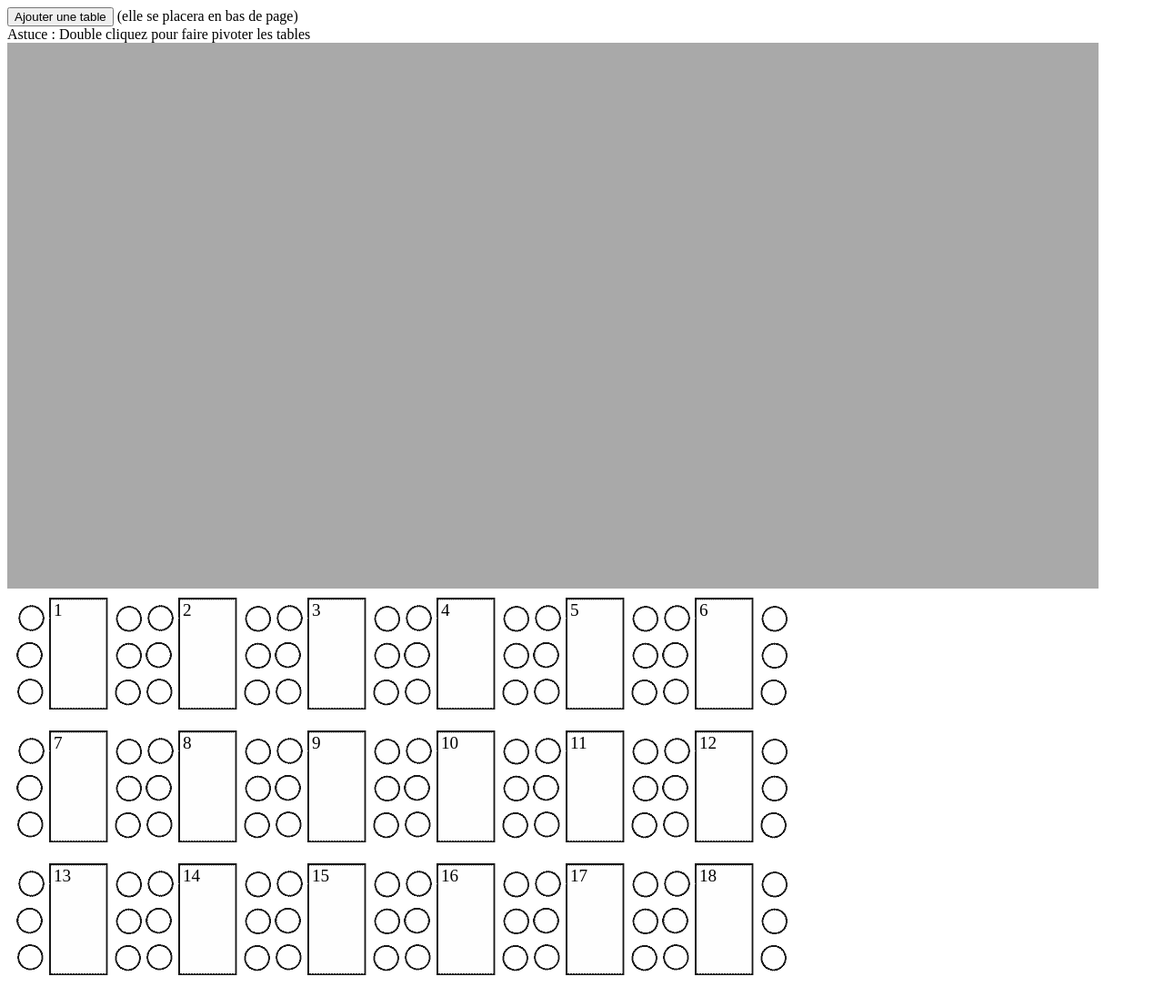
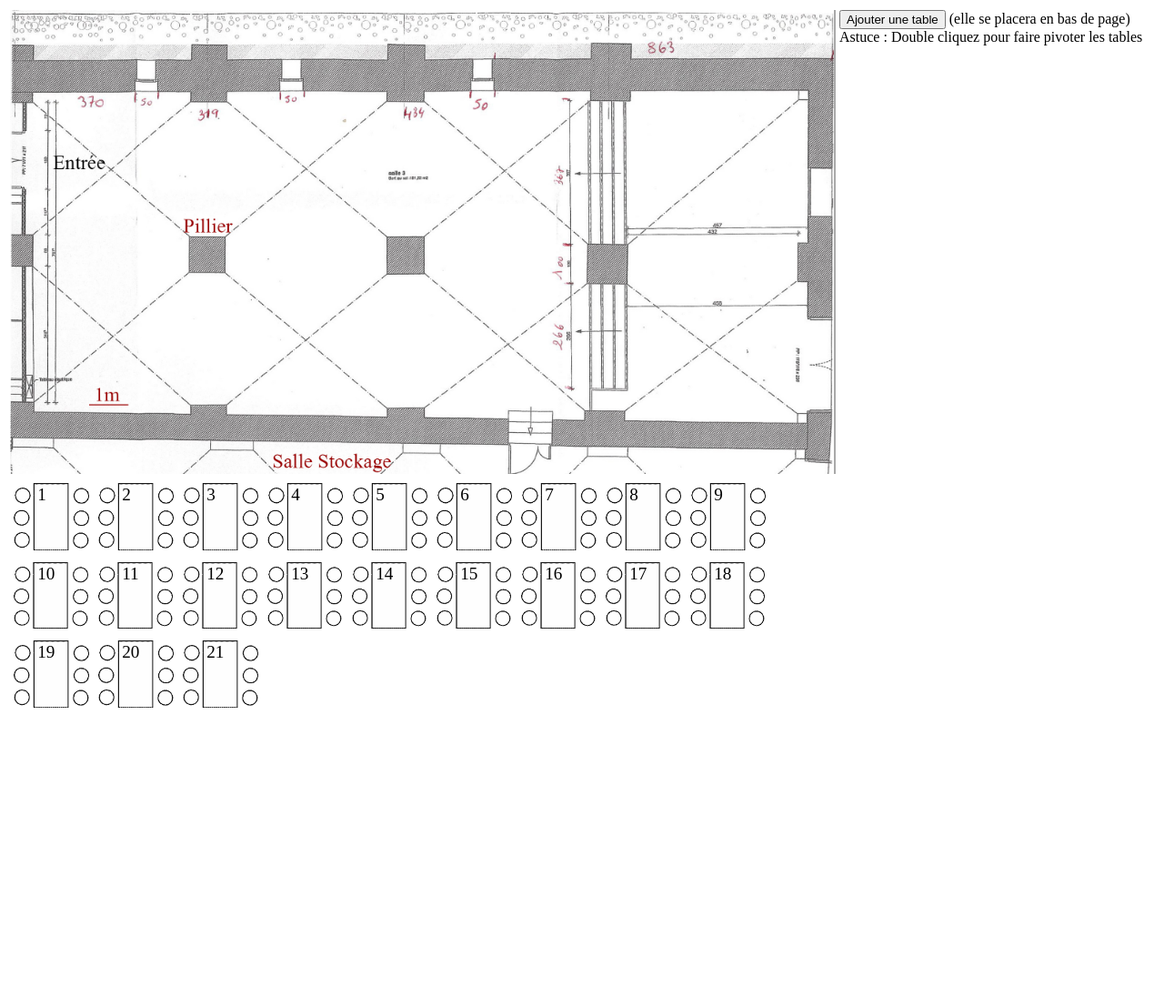
Before and after one commit to biblion84/organisationTable, a plain HTML site: page index.html in a window 1280 px wide. Shown: the whole page at 91% size. After the commit the page ends 800 px from the top, so only its background shows below. Drawn offline with Linux system fonts and the light colour scheme.

Commit message:
Refactorisation

```diff
--- a/app.js
+++ b/app.js
@@ -1,3 +1,74 @@
+const MAX_TABLE_ROW = 8;
+
+let numero_element;
+let elements = document.getElementsByClassName("grid-snap");
+let coordonnes = new Array(elements.length);
+
+interact(".grid-snap") // librairie interact.js
+    .draggable({
+
+        snap: {
+            targets: [interact.createSnapGrid({x: 5, y: 5})],
+            range: Infinity,
+            relativePoints: [{x: 0, y: 0}]
+        },
+        inertia: false,
+        restrict: {
+            restriction: document.getElementsByClassName("grid-snap").parentNode,
+            elementRect: {top: 0, left: 0, bottom: 1, right: 1},
+            endOnly: true
+        }
+    })
+    .on('dragmove', function (event) {
+        numero_element = event.target.attributes.getNamedItem("number").nodeValue;
+        coordonnes[numero_element][0] += event.dx;
+        coordonnes[numero_element][1] += event.dy;
+
+        event.target.style.transform = 'translate(' + coordonnes[numero_element][0] + 'px, ' + coordonnes[numero_element][1] + 'px)';
+        if (event.target.attributes.getNamedItem("rotated").nodeValue)
+            event.target.style.webkitTransform += 'rotate(' + event.target.attributes.getNamedItem("rotated").nodeValue + 'deg)';
+    })
+    .on('doubletap', function (event) {
+        let rotation = ( parseInt(event.target.attributes.getNamedItem("rotated").nodeValue) + 45) % 360;
+        event.target.setAttribute("rotated", rotation);
+        event.target.style.webkitTransform += 'rotate(' + 45 + 'deg)';
+    });
+
+function addTable(iteration) {
+    let grid = document.getElementById("table");
+    grid = grid.lastElementChild.lastElementChild;
+
+    let td = document.createElement("td");
+    let table = document.createElement("div");
+    table.setAttribute("class", "grid-snap");
+
+    td.appendChild(table);
+
+    if (grid.childElementCount > MAX_TABLE_ROW) {
+        grid = grid.parentNode;
+        let tr = document.createElement("tr");
+        tr.appendChild(td);
+        grid.appendChild(tr);
+    } else {
+        grid.appendChild(td);
+    }
+
+    elements = document.getElementsByClassName("grid-snap");
+    let lst_tb = elements.length - 1;
+    coordonnes[lst_tb] = [];
+    coordonnes[lst_tb][0] = 0;
+    coordonnes[lst_tb][1] = 0;
+    elements[lst_tb].setAttribute("number", lst_tb);
+    elements[lst_tb].setAttribute("rotated", "0");
+    elements[lst_tb].innerHTML = "&nbsp".repeat(5) + elements.length;
+
+    if (iteration > 0) {
+        addTable(iteration - 1);
+    }
+}
+
+
+
 /*
 
 
@@ -41,108 +112,3 @@
 
 
  */
-
-var element;
-var NB_table = 0;
-var numero_element;
-var elements = document.getElementsByClassName("grid-snap");
-var i;
-var coordonnes = new Array(elements.length);
-var tables = new Array(elements.length);
-for (i = 0; i < elements.length; i++) {
-    coordonnes[i] = new Array(2);
-    coordonnes[i][0] = 0;
-    coordonnes[i][1] = 0;
-    elements[i].setAttribute("number", i);
-    elements[i].setAttribute("rotated", 0);
-    elements[i].innerHTML ="&nbsp&nbsp&nbsp&nbsp&nbsp&nbsp&nbsp&nbsp" +  (i + 1); //lol
-}
-
-
-
-interact(".grid-snap")
-    .draggable({
-
-        snap: {
-            targets: [interact.createSnapGrid({x: 5, y: 5})],
-            range: Infinity,
-            relativePoints: [{x: 0, y: 0}]
-        },
-        inertia: false,
-        restrict: {
-            restriction: document.getElementsByClassName("grid-snap").parentNode,
-            elementRect: {top: 0, left: 0, bottom: 1, right: 1},
-            endOnly: true
-        }
-    })
-    .on('dragmove', function (event) {
-        numero_element = event.target.attributes.getNamedItem("number").nodeValue;
-        coordonnes[numero_element][0] += event.dx;
-        coordonnes[numero_element][1] += event.dy;
-
-        event.target.style.transform = 'translate(' + coordonnes[numero_element][0] + 'px, ' + coordonnes[numero_element][1] + 'px)';
-        if (event.target.attributes.getNamedItem("rotated").nodeValue)
-            event.target.style.webkitTransform += 'rotate(' + event.target.attributes.getNamedItem("rotated").nodeValue + 'deg)';
-    })
-    .on('doubletap', function (event) {
-        var change;
-        console.log(event.target.attributes.getNamedItem("rotated").nodeValue);
-        let rotation = ( parseInt(event.target.attributes.getNamedItem("rotated").nodeValue) + 45) % 360;
-        event.target.setAttribute("rotated", rotation);
-
-        // numero_element = event.target.attributes.getNamedItem("number").nodeValue;
-        event.target.style.webkitTransform += 'rotate(' + 45 + 'deg)';
-        console.log(rotation);
-
-    });
-
-function addTable() {
-    let grid = document.getElementById("table");
-    grid = grid.lastElementChild.lastElementChild;
-
-    console.log(grid.childElementCount);
-    let td = document.createElement("td");
-    let table = document.createElement("div");
-    table.setAttribute("class", "grid-snap");
-
-    td.appendChild(table);
-
-    if (grid.childElementCount > 5){
-        grid = grid.parentNode;
-        let tr = document.createElement("tr");
-        tr.appendChild(td);
-        grid.appendChild(tr);
-    } else
-        grid.appendChild(td);
-    elements = document.getElementsByClassName("grid-snap");
-
-    coordonnes[elements.length - 1] = new Array(2);
-    coordonnes[elements.length - 1][0] = 0;
-    coordonnes[elements.length - 1][1] = 0;
-    elements[elements.length - 1].setAttribute("number", elements.length - 1);
-    elements[elements.length - 1].setAttribute("rotated", 0);
-    elements[elements.length - 1].innerHTML = elements.length;
-
-}
-
-/*
- function Table(element) {
- this.element = element;
- this.rotated = false;
- this.x = 0;
- this.y = 0;
- this.nb =NB_table;
- NB_table = NB_table +  1;
- this.rotate = function () {
- if (!this.rotated)
- this.element.style.webkitTransform += 'rotate('+90+'deg)';
- else
- this.element.style.webkitTransform =  'translate(' + x + 'px, ' + y + 'px)';
- this.rotated =! this.rotated;
- }
- this.moving = function () {
- this.element.style.webkitTransform ='translate(' + x + 'px, ' + y + 'px)'
- if (this.rotated)
- this.element.style.webkitTransform +=' rotate('+90+'deg)';
- }
- }*/
--- a/index.html
+++ b/index.html
@@ -8,76 +8,28 @@
 
 </head>
 <body>
-<button onclick="addTable()">Ajouter une table</button>
-(elle se placera en bas de page) <br>
-Astuce : Double cliquez pour faire pivoter les tables
-<div id="grid" >
-</div>
-    <table id="table">
-        <tr>
-            <td>
-                <div class="grid-snap"></div>
-            </td>
-            <td>
-                <div class="grid-snap"></div>
-            </td>
-            <td>
-                <div class="grid-snap"></div>
-            </td>
-            <td>
-                <div class="grid-snap"></div>
-            </td>
-            <td>
-                <div class="grid-snap"></div>
-            </td>
-            <td>
-                <div class="grid-snap"></div>
-            </td>
-        </tr>
-        <tr>
 
-            <td>
-                <div class="grid-snap"></div>
-            </td>
-            <td>
-                <div class="grid-snap"></div>
-            </td>
-            <td>
-                <div class="grid-snap"></div>
-            </td>
-            <td>
-                <div class="grid-snap"></div>
-            </td>
-            <td>
-                <div class="grid-snap"></div>
-            </td>
-            <td>
-                <div class="grid-snap"></div>
-            </td>
-        </tr>
-        <tr>
+<table>
+    <tr>
+        <td>
+    <div id="grid" >
 
-            <td>
-                <div class="grid-snap"></div>
-            </td>
-            <td>
-                <div class="grid-snap"></div>
-            </td>
-            <td>
-                <div class="grid-snap"></div>
-            </td>
-            <td>
-                <div class="grid-snap"></div>
-            </td>
-            <td>
-                <div class="grid-snap"></div>
-            </td>
-            <td>
-                <div class="grid-snap"></div>
-            </td>
-        </tr>
-    </table>
+    </div>
+        </td>
+        <td style="vertical-align: top">
+            <button onclick="addTable()">Ajouter une table</button>
+            (elle se placera en bas de page) <br>
+            Astuce : Double cliquez pour faire pivoter les tables
 
+        </td>
+    </tr>
+</table>
+<table id="table">
+    <tr>
+
+    </tr>
+</table>
 </body>
 <script src="interact.js"></script>
 <script src="app.js"></script>
+<script>addTable(20);</script>
--- a/style.css
+++ b/style.css
@@ -1,7 +1,9 @@
 .grid-snap {
-    width: 138px;
-    height: 123px;
-    background-image:url("./table.png");
+    height: 70px;
+    width: 89px;
+
+    background-image:url("table.png");
+    background-size: contain;
     background-repeat: no-repeat;
     font-size: 1.2em;
     border-color: black;
@@ -10,7 +12,10 @@
 }
 
 #grid {
-    width: 1200px;
-    height: 600px;
+    background: url("./salleRelais.jpg");
+    background-repeat: no-repeat;
+    background-size: contain;;
+    width: 908px;
+    height: 510px;
     background-color: darkgrey;
 }
```
Also changed, not shown: salleRelais.jpg (added).
